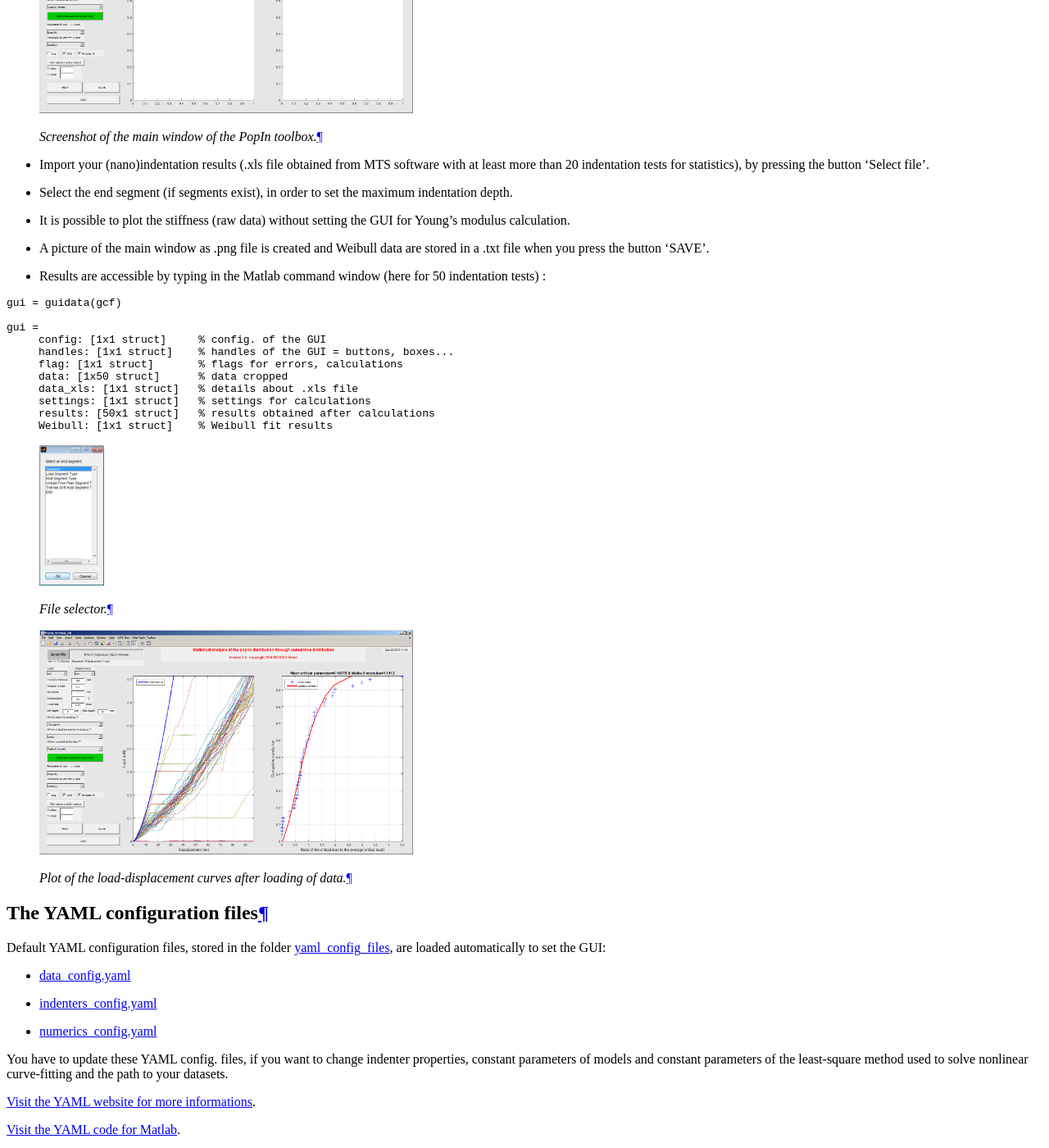
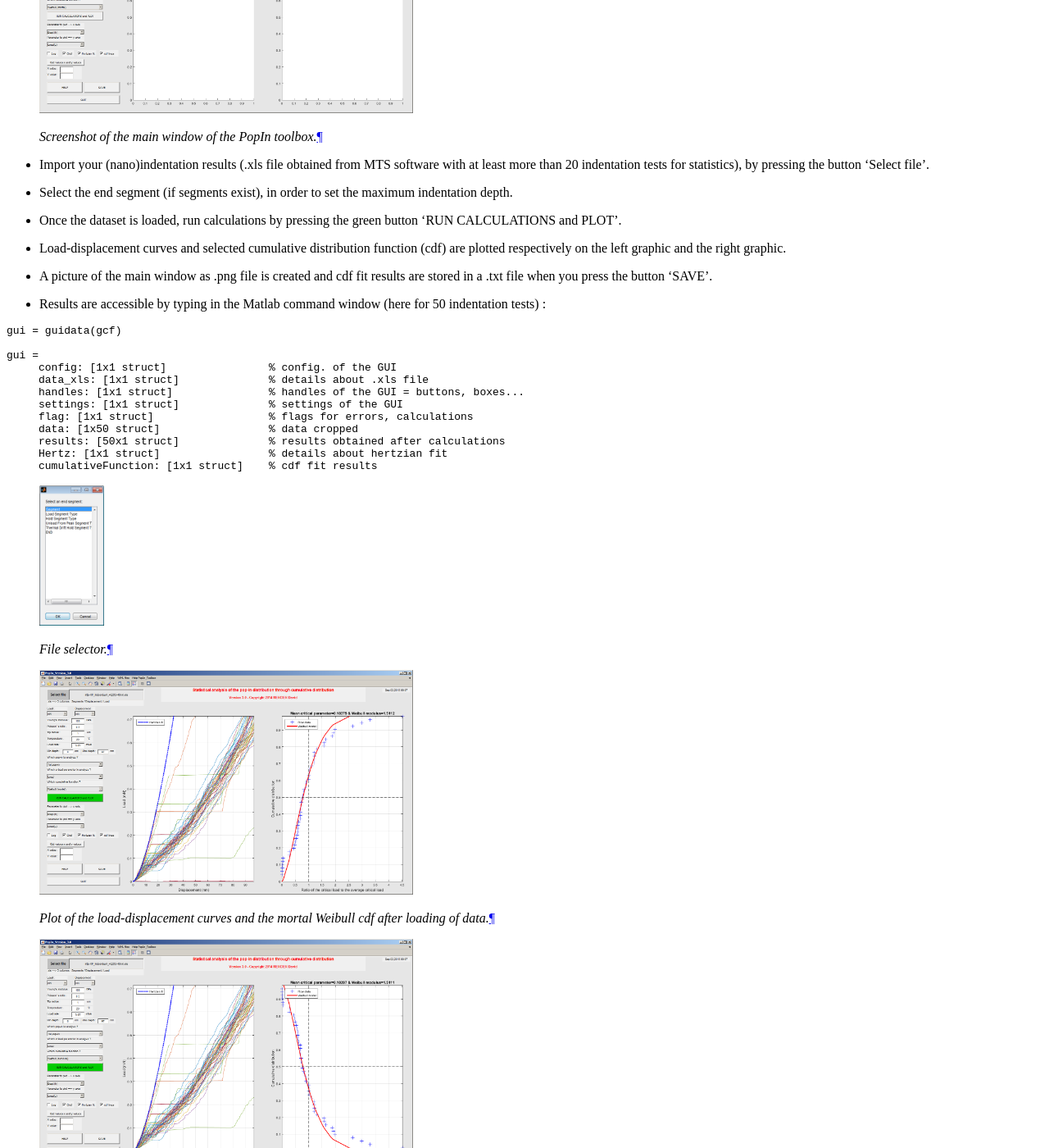
Before and after one commit to DavidMercier/PopIn, a Sphinx documentation site: the page built from doc/getting_started.rst, in a window 1280 px wide and 1400 px high, scrolled down 735 px. Shown: the whole window at 82% size. Built offline with Sphinx 7.4.7, drawn with Linux system fonts in a browser that asks for light colours; comment, search, counter and statistics services are not loaded; some of the changed text lies outside the part shown.

Commit message:
updated doc

```diff
--- a/doc/getting_started.rst
+++ b/doc/getting_started.rst
@@ -40,8 +40,9 @@ First of all a GUI is a Graphical User Interface.
 
 * Import your (nano)indentation results (.xls file obtained from MTS software with at least more than 20 indentation tests for statistics), by pressing the button 'Select file'.
 * Select the end segment (if segments exist), in order to set the maximum indentation depth.
-* It is possible to plot the stiffness (raw data) without setting the GUI for Young's modulus calculation.
-* A picture of the main window as .png file is created and Weibull data are stored in a .txt file when you press the button 'SAVE'.
+* Once the dataset is loaded, run calculations by pressing the green button 'RUN CALCULATIONS and PLOT'.
+* Load-displacement curves and selected cumulative distribution function (cdf) are plotted respectively on the left graphic and the right graphic.
+* A picture of the main window as .png file is created and cdf fit results are stored in a .txt file when you press the button 'SAVE'.
 * Results are accessible by typing in the Matlab command window (here for 50 indentation tests) :
 
 .. code-block:: matlab
@@ -49,14 +50,15 @@ First of all a GUI is a Graphical User Interface.
    gui = guidata(gcf)
 
    gui =
-        config: [1x1 struct]     % config. of the GUI
-        handles: [1x1 struct]    % handles of the GUI = buttons, boxes...
-        flag: [1x1 struct]       % flags for errors, calculations
-        data: [1x50 struct]      % data cropped
-        data_xls: [1x1 struct]   % details about .xls file
-        settings: [1x1 struct]   % settings for calculations
-        results: [50x1 struct]   % results obtained after calculations
-        Weibull: [1x1 struct]    % Weibull fit results
+        config: [1x1 struct]                % config. of the GUI
+        data_xls: [1x1 struct]              % details about .xls file
+        handles: [1x1 struct]               % handles of the GUI = buttons, boxes...
+        settings: [1x1 struct]              % settings of the GUI
+        flag: [1x1 struct]                  % flags for errors, calculations
+        data: [1x50 struct]                 % data cropped
+        results: [50x1 struct]              % results obtained after calculations
+        Hertz: [1x1 struct]                 % details about hertzian fit
+        cumulativeFunction: [1x1 struct]    % cdf fit results
 
 .. figure:: ./_pictures/GUI_select_segment.png
    :scale: 40 %
@@ -68,7 +70,19 @@ First of all a GUI is a Graphical User Interface.
    :scale: 30 %
    :align: center
 
-   *Plot of the load-displacement curves after loading of data.*
+   *Plot of the load-displacement curves and the mortal Weibull cdf after loading of data.*
+
+.. figure:: ./_pictures/GUI_Main_Window_survival.png
+   :scale: 30 %
+   :align: center
+
+   *Plot of the load-displacement curves and the survival Weibull cdf.*
+
+.. figure:: ./_pictures/GUI_Main_Window_chechenin.png
+   :scale: 30 %
+   :align: center
+
+   *Plot of the load-displacement curves and the mortal modified Weibull cdf (Chechenin's model).*
 
 The YAML configuration files
 #################################
```
Also changed, not shown: doc/_pictures/GUI_Main_Window.png, doc/_pictures/GUI_Main_Window_chechenin.png (added), doc/_pictures/GUI_Main_Window_empty.png, doc/_pictures/GUI_Main_Window_overview.png, doc/_pictures/GUI_Main_Window_survival.png (added), 2 other files.
